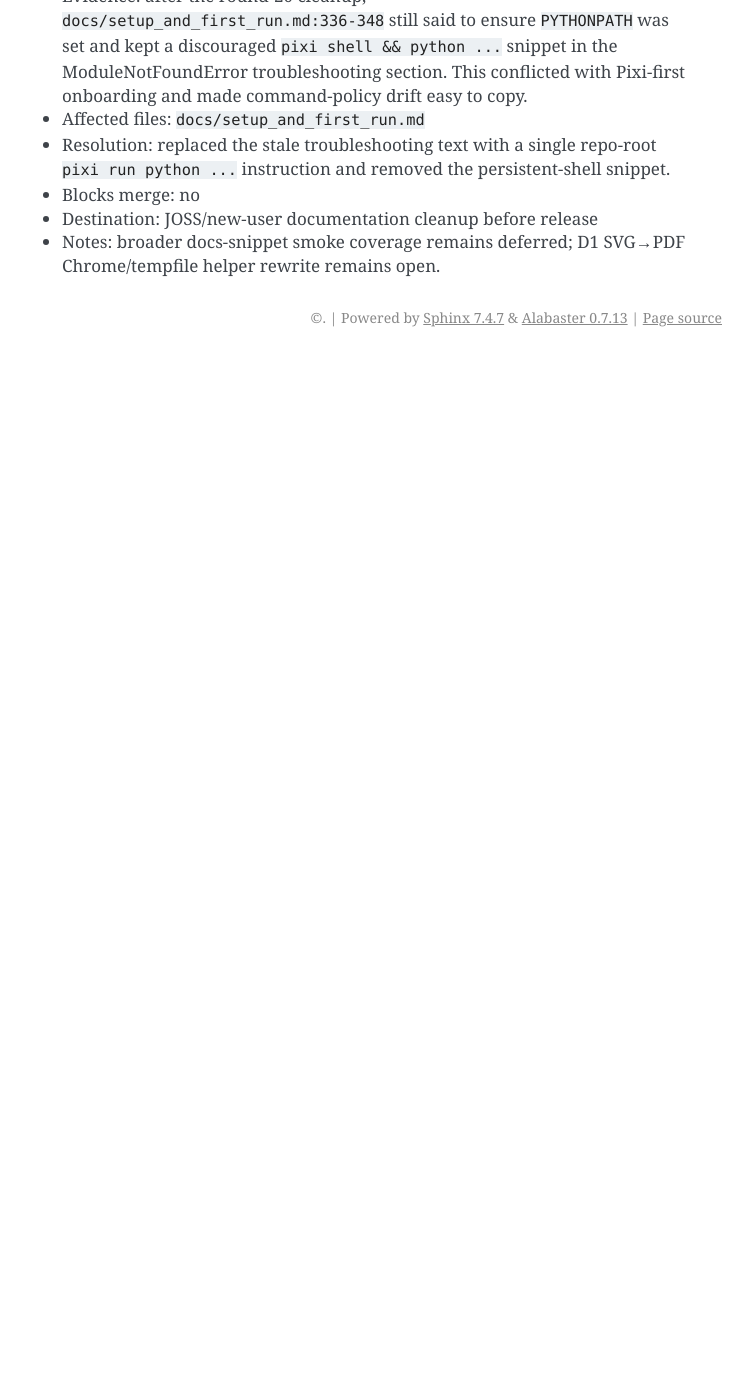
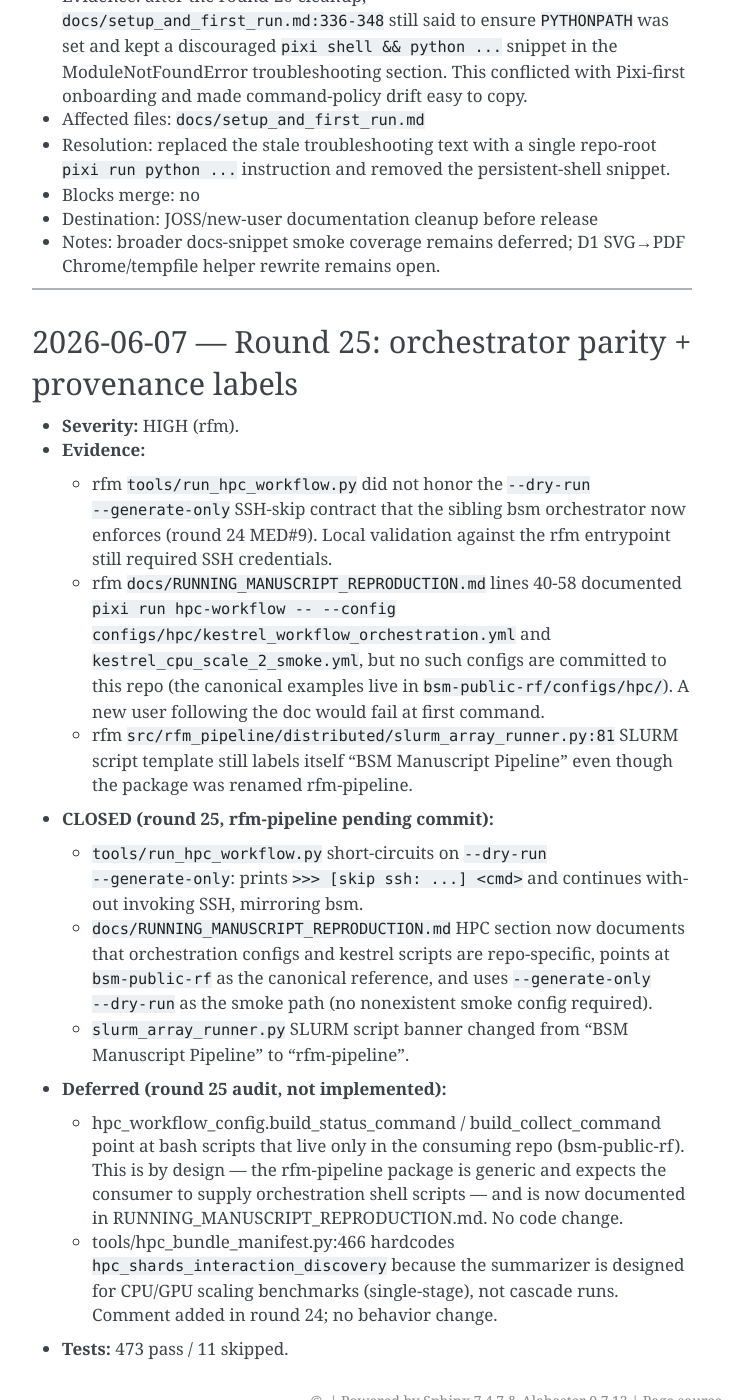
Before and after one commit to NatLabRockies/rfm-pipeline, a Sphinx documentation site: the page built from docs/review_register.md, in a window 1280 px wide and 1400 px high, scrolled down 6671 px. Shown: the whole window, without its empty margins (388-1141 px from the left). Built offline with Sphinx 7.4.7, drawn with Linux system fonts in a browser that asks for light colours; before the commit the page ends 7028 px from its top, so only the background shows below that; some of the changed text lies outside the part shown.

Commit message:
fix(hpc): round 25 — orchestrator dry-run parity + label cleanup
- tools/run_hpc_workflow.py: --dry-run --generate-only now skips SSH
  entirely and prints '[skip ssh: ...]' commands, matching the bsm
  sibling orchestrator (round 24 MED#9 / round 25 HIGH#2).
- docs/RUNNING_MANUSCRIPT_REPRODUCTION.md: HPC workflow section
  redirected at bsm-public-rf for canonical orchestration configs
  and kestrel scripts (round 25 HIGH#1); smoke path uses
  --generate-only --dry-run instead of a nonexistent smoke config.
- slurm_array_runner.py: generated SLURM script banner renamed
  from 'BSM Manuscript Pipeline' to 'rfm-pipeline' (round 25 LOW#6).
- docs/review_register.md: round 25 closure.

Tests: 473 pass / 11 skipped.

```diff
--- a/docs/review_register.md
+++ b/docs/review_register.md
@@ -176,3 +176,46 @@
 - Blocks merge: no
 - Destination: JOSS/new-user documentation cleanup before release
 - Notes: broader docs-snippet smoke coverage remains deferred; D1 SVG→PDF Chrome/tempfile helper rewrite remains open.
+
+______________________________________________________________________
+
+## 2026-06-07 — Round 25: orchestrator parity + provenance labels
+
+- **Severity:** HIGH (rfm).
+- **Evidence:**
+  - rfm `tools/run_hpc_workflow.py` did not honor the
+    `--dry-run --generate-only` SSH-skip contract that the sibling
+    bsm orchestrator now enforces (round 24 MED#9). Local validation
+    against the rfm entrypoint still required SSH credentials.
+  - rfm `docs/RUNNING_MANUSCRIPT_REPRODUCTION.md` lines 40-58
+    documented `pixi run hpc-workflow -- --config configs/hpc/kestrel_workflow_orchestration.yml` and
+    `kestrel_cpu_scale_2_smoke.yml`, but no such configs are
+    committed to this repo (the canonical examples live in
+    `bsm-public-rf/configs/hpc/`). A new user following the doc
+    would fail at first command.
+  - rfm `src/rfm_pipeline/distributed/slurm_array_runner.py:81`
+    SLURM script template still labels itself "BSM Manuscript
+    Pipeline" even though the package was renamed rfm-pipeline.
+- **CLOSED (round 25, rfm-pipeline pending commit):**
+  - `tools/run_hpc_workflow.py` short-circuits on
+    `--dry-run --generate-only`: prints `>>> [skip ssh: ...] <cmd>`
+    and continues without invoking SSH, mirroring bsm.
+  - `docs/RUNNING_MANUSCRIPT_REPRODUCTION.md` HPC section now
+    documents that orchestration configs and kestrel scripts are
+    repo-specific, points at `bsm-public-rf` as the canonical
+    reference, and uses `--generate-only --dry-run` as the smoke
+    path (no nonexistent smoke config required).
+  - `slurm_array_runner.py` SLURM script banner changed from
+    "BSM Manuscript Pipeline" to "rfm-pipeline".
+- **Deferred (round 25 audit, not implemented):**
+  - hpc_workflow_config.build_status_command /
+    build_collect_command point at bash scripts that live only in
+    the consuming repo (bsm-public-rf). This is by design — the
+    rfm-pipeline package is generic and expects the consumer to
+    supply orchestration shell scripts — and is now documented in
+    RUNNING_MANUSCRIPT_REPRODUCTION.md. No code change.
+  - tools/hpc_bundle_manifest.py:466 hardcodes
+    `hpc_shards_interaction_discovery` because the summarizer is
+    designed for CPU/GPU scaling benchmarks (single-stage), not
+    cascade runs. Comment added in round 24; no behavior change.
+- **Tests:** 473 pass / 11 skipped.
```
Also changed, not shown: docs/RUNNING_MANUSCRIPT_REPRODUCTION.md (+23 -11 lines), 2 other files.
